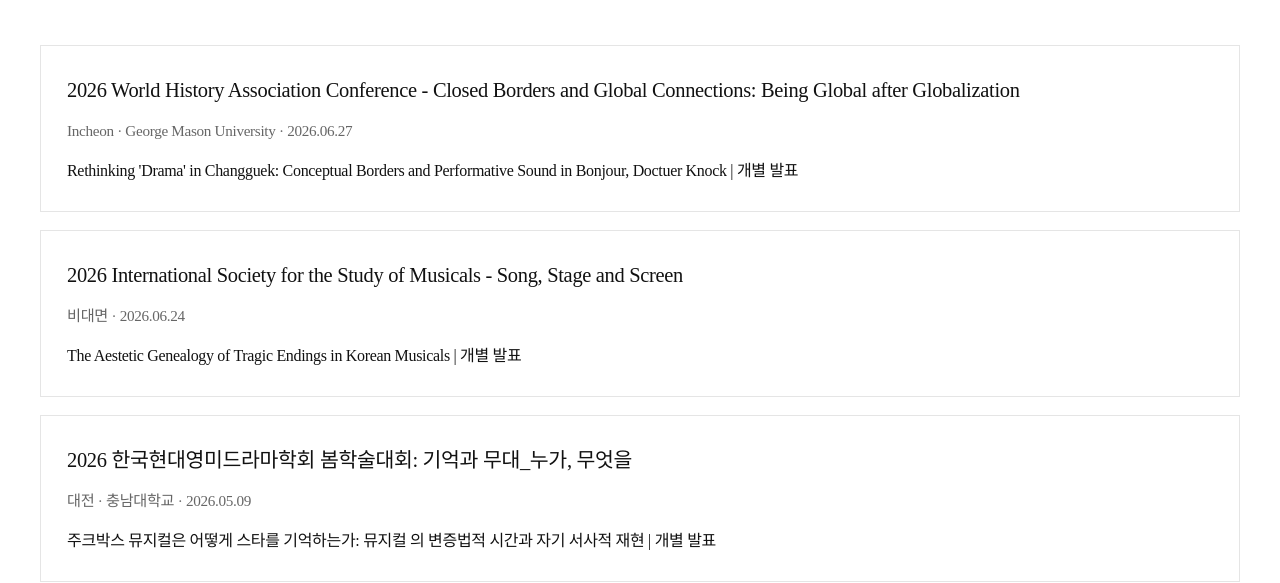
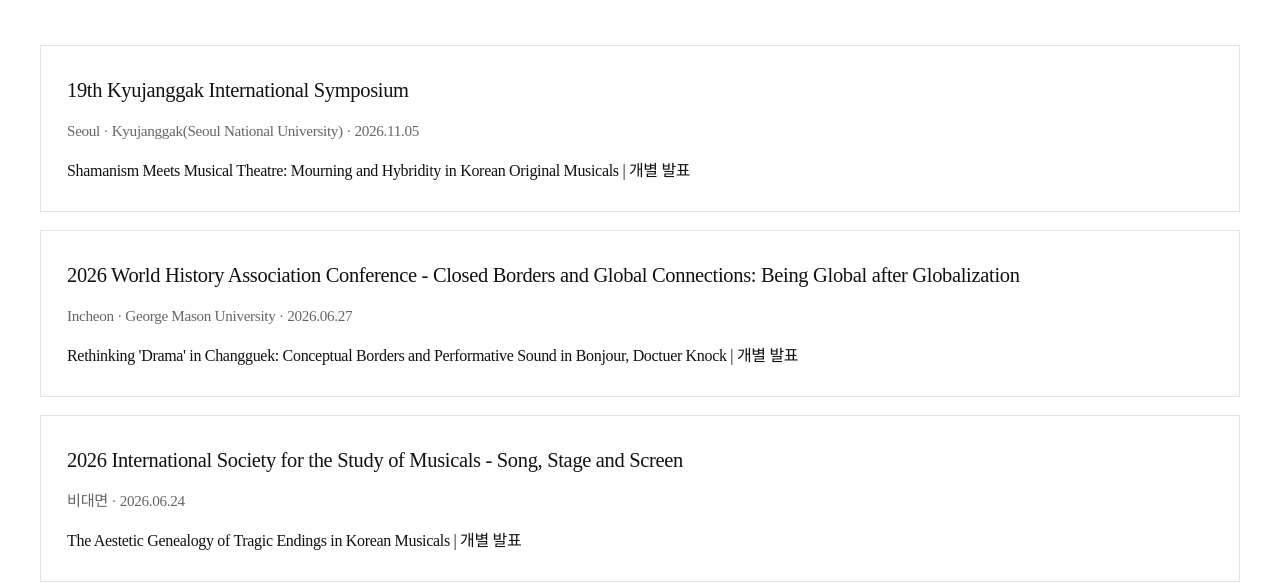
Before and after one commit to charlottekim59/my-portfolio, a plain HTML site: page conference.html in a window 1280 px wide. Shown: the part 253-836 px from the top of the page. Drawn offline with Linux system fonts and the light colour scheme.

Commit message:
Update conference.html

```diff
--- a/conference.html
+++ b/conference.html
@@ -33,6 +33,16 @@
         </div>
 
         <div class="list-wrap">
+
+<article class="feature">
+            <div class="item-title">
+	<a href="https://icks.snu.ac.kr/main/en/sub/community/schedule_read.asp?BOARD_IDX=423">
+	19th Kyujanggak International Symposium
+	</a>
+	</div>
+            <div class="meta">Seoul · Kyujanggak(Seoul National University) · 2026.11.05</div>
+            <p>Shamanism Meets Musical Theatre: Mourning and Hybridity in Korean Original Musicals | 개별 발표</p>
+          </article>
 
 <article class="feature">
             <div class="item-title">
```
